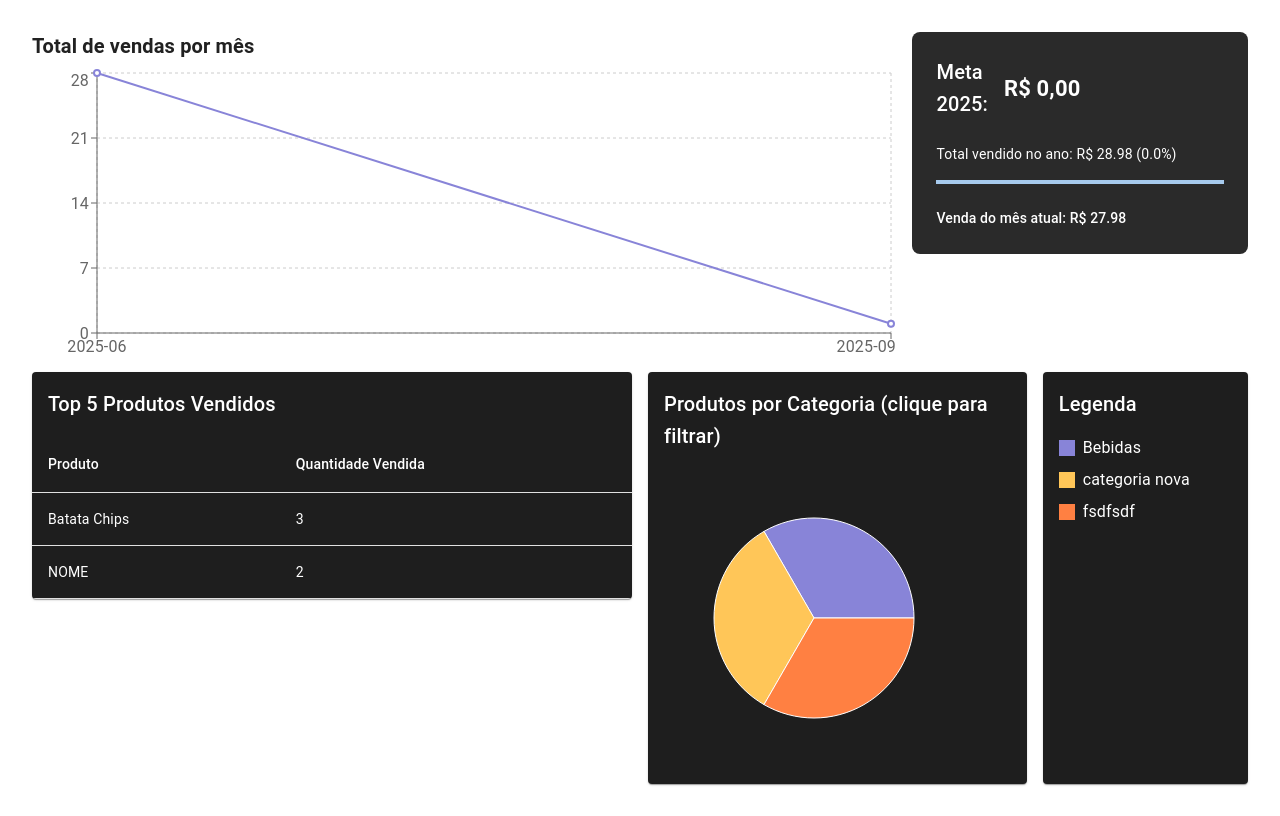
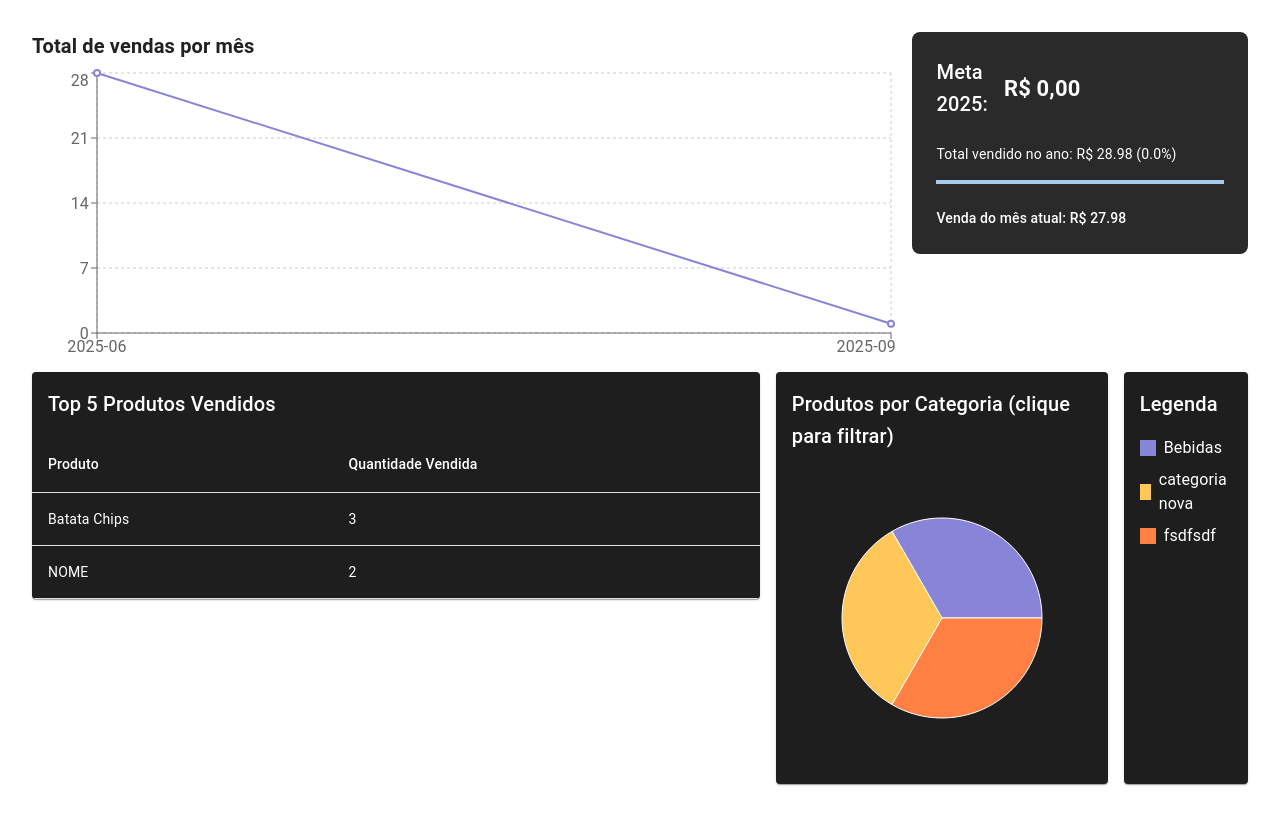
Before and after one commit to BettBernarda/CRM-React-project, a React (Vite) app: page / in a window 1280 px wide. Built offline with nearby package versions, Linux system fonts and the light colour scheme; data requests are answered from the project's data file.

Commit message:
alterei o tamanho da tabela de top5

```diff
--- a/src/pages/ChartsPage.jsx
+++ b/src/pages/ChartsPage.jsx
@@ -46,11 +46,11 @@ export default function Chartspage() {
       )}
 
       <div id="lineTwo" className="flex flex-col md:flex-row mt-4 gap-4">
-        <div id="table" className="flex-1">
+        <div id="table" className="flex-1 basis-128">
           <TabelaTopVendas categoriaSelecionada={categoriaSelecionada} />
         </div>
         <div id="GraphBox" className="flex-1 flex flex-col md:flex-row gap-4">
-          <div id="graph" className="flex-1">
+          <div id="graph" className="flex-1" >
             <GraficoCategoriasFiltravel onCategoriaSelecionada={setCategoriaSelecionada} />
           </div>
         </div>
```
